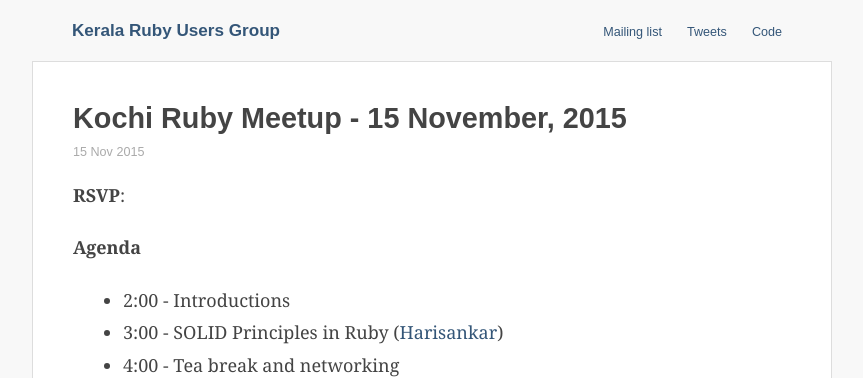
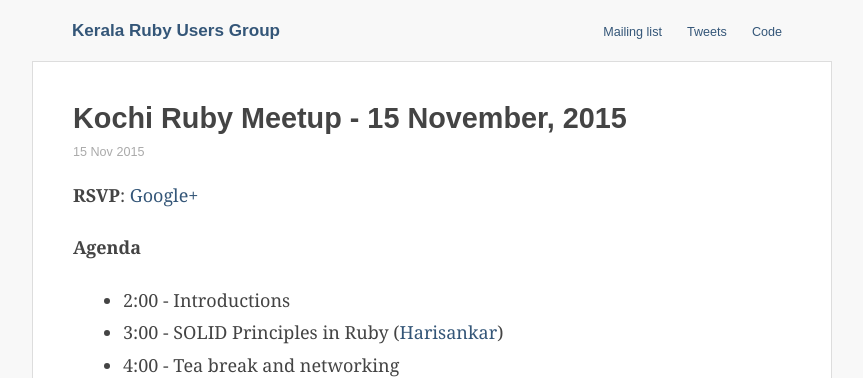
Before and after one commit to krug/krug.github.io, a Jekyll site: the page built from _posts/2015-11-15-kochi-meetup-november-2015.md, in a window 1280 px wide. Shown: the top 378 px of the page, without its empty margins (208-1071 px from the left). Built offline with Jekyll 4.4.1, drawn with Linux system fonts in a browser that asks for light colours.

Commit message:
Add RSVP link

```diff
--- a/_posts/2015-11-15-kochi-meetup-november-2015.md
+++ b/_posts/2015-11-15-kochi-meetup-november-2015.md
@@ -5,7 +5,7 @@
 categories: meetups
 ---
 
-**RSVP**:
+**RSVP**: [Google+](https://plus.google.com/events/cilnr88ujkgd4j0n25r2i3nemas)
 
 # Agenda
 
```
